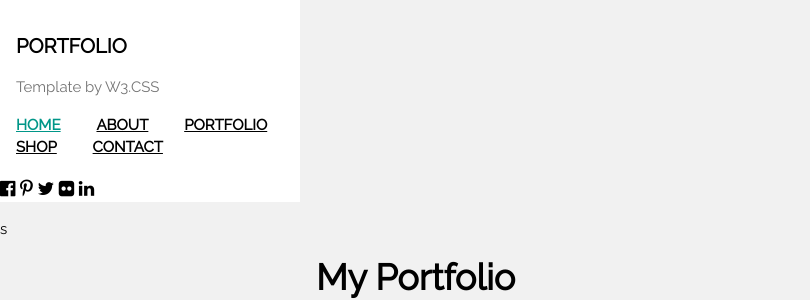
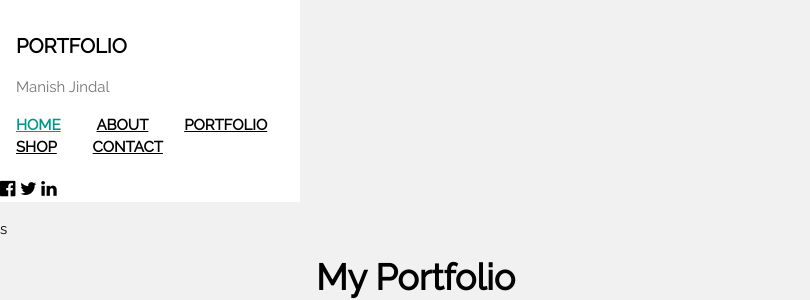
Before and after one commit to manishjindal/manishjindal.github.io, a Jekyll site: the page built from index.html, in a window 1280 px wide. Shown: the part 186-486 px from the top of the page, without its empty margins (0-810 px from the left). Built offline with Jekyll 4.4.1, drawn with Linux system fonts in a browser that asks for light colours; nearby versions of some CDN libraries.

Commit message:
modify social links

```diff
--- a/_layouts/w3school.html
+++ b/_layouts/w3school.html
@@ -21,7 +21,7 @@
     </a>
     <img src="{{site.baseurl}}/assets/img/blog-author.jpg" style="width:45%;" class="w3-round"><br><br>
     <h4 class="w3-padding-0"><b>PORTFOLIO</b></h4>
-    <p class="w3-text-grey">Template by W3.CSS</p>
+    <p class="w3-text-grey">Manish Jindal</p>
   </div>
   <a href="#" class="w3-padding w3-text-teal">HOME</a>
   <a href="#" class="w3-padding">ABOUT</a>
@@ -30,11 +30,9 @@
   <a href="#" class="w3-padding">CONTACT</a>
 
   <div class="w3-section w3-padding-top w3-large">
-    <a href="#" class="w3-hover-white w3-hover-text-indigo w3-show-inline-block"><i class="fa fa-facebook-official"></i></a>
-    <a href="#" class="w3-hover-white w3-hover-text-red w3-show-inline-block"><i class="fa fa-pinterest-p"></i></a>
-    <a href="#" class="w3-hover-white w3-hover-text-light-blue w3-show-inline-block"><i class="fa fa-twitter"></i></a>
-    <a href="#" class="w3-hover-white w3-hover-text-grey w3-show-inline-block"><i class="fa fa-flickr"></i></a>
-    <a href="#" class="w3-hover-white w3-hover-text-indigo w3-show-inline-block"><i class="fa fa-linkedin"></i></a>
+    <a href="https://www.facebook.com/jindalkumarmanish" class="w3-hover-white w3-hover-text-indigo w3-show-inline-block"><i class="fa fa-facebook-official"></i></a>
+    <a href="https://twitter.com/jindal25_9_1991" class="w3-hover-white w3-hover-text-light-blue w3-show-inline-block"><i class="fa fa-twitter"></i></a>
+    <a href="https://www.linkedin.com/in/manish-jindal-a88b0327" class="w3-hover-white w3-hover-text-indigo w3-show-inline-block"><i class="fa fa-linkedin"></i></a>
   </div>
 </nav>
 s
```
